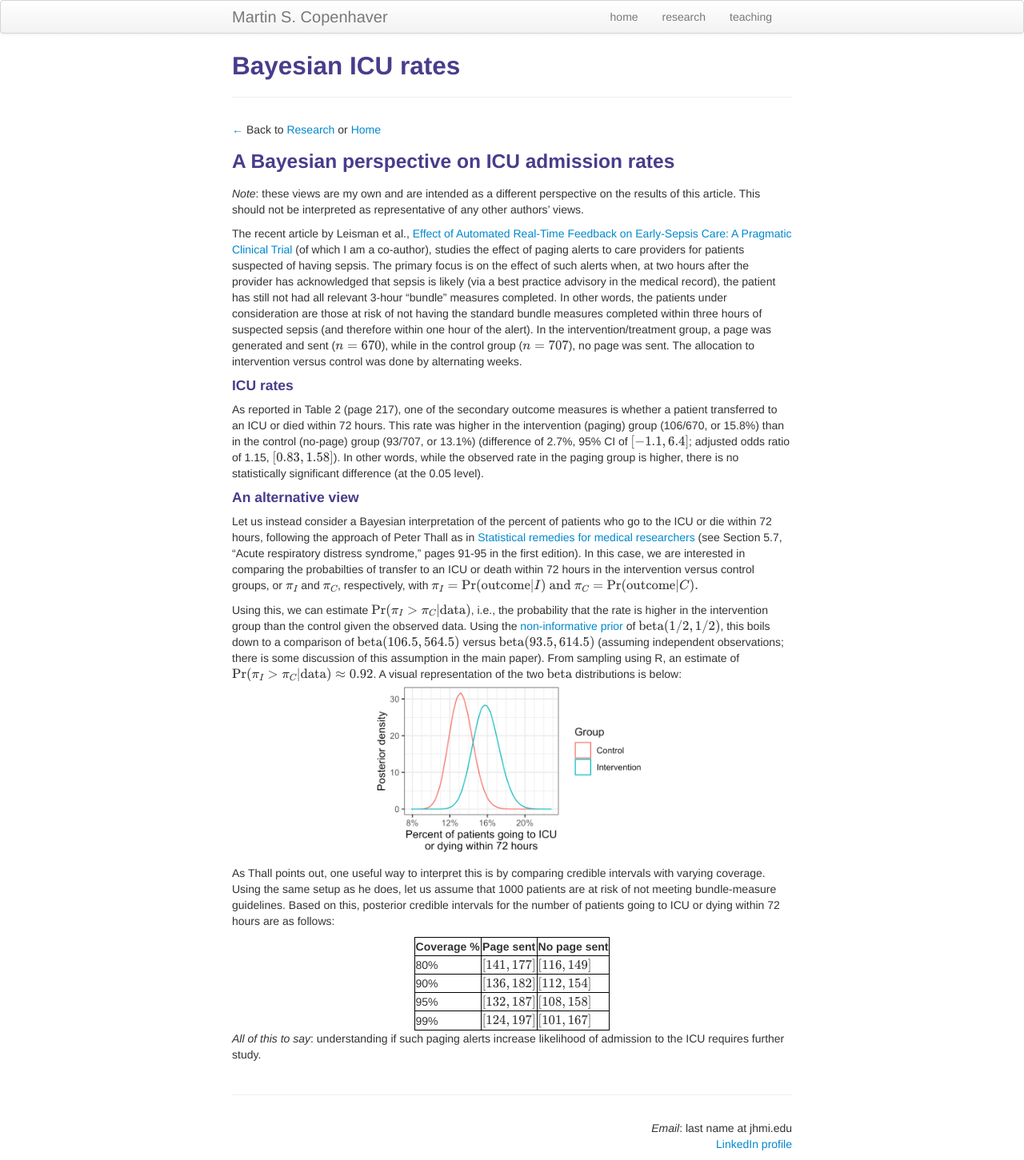
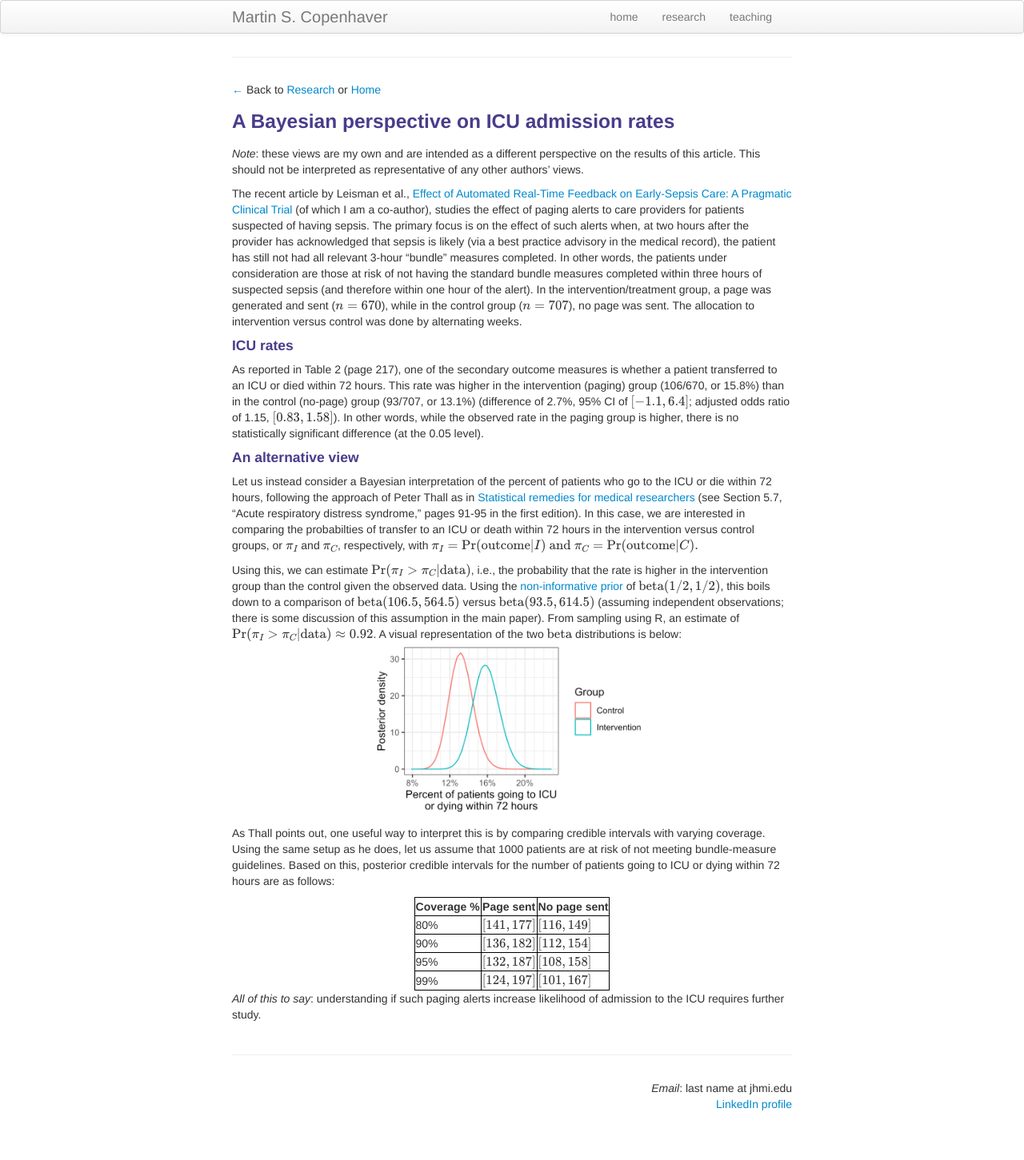
Before and after one commit to martincopenhaver/martincopenhaver.github.io, a Jekyll site: the page built from subpages/bayes-icu.md, in a window 1280 px wide. Shown: the whole page at 80% size. Built offline with Jekyll 4.4.1, drawn with Linux system fonts in a browser that asks for light colours; formulas are drawn with MathJax 3; after the commit the page ends 1401 px from its top, so only the background shows below that.

Commit message:
Update bayes-icu.md

```diff
--- a/subpages/bayes-icu.md
+++ b/subpages/bayes-icu.md
@@ -1,6 +1,5 @@
 ---
 layout: page
-title: Bayesian ICU rates
 author_profile: true
 description: A Bayesian perspective on ICU admission rates
 ---
```
